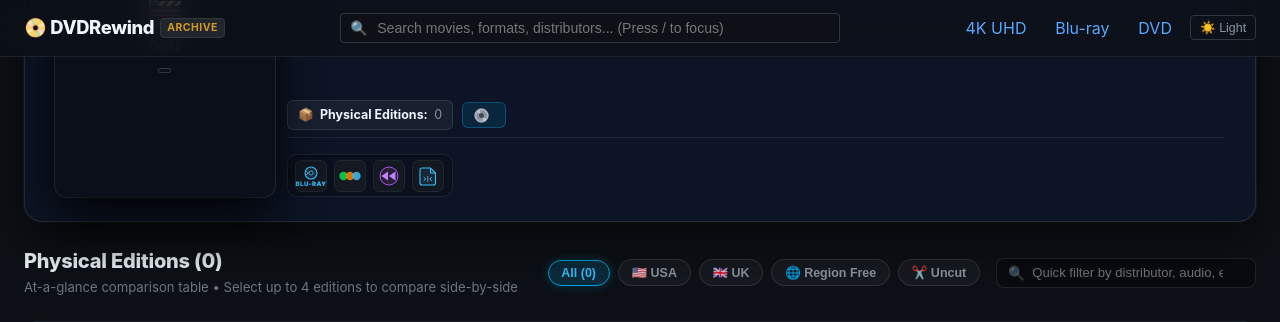
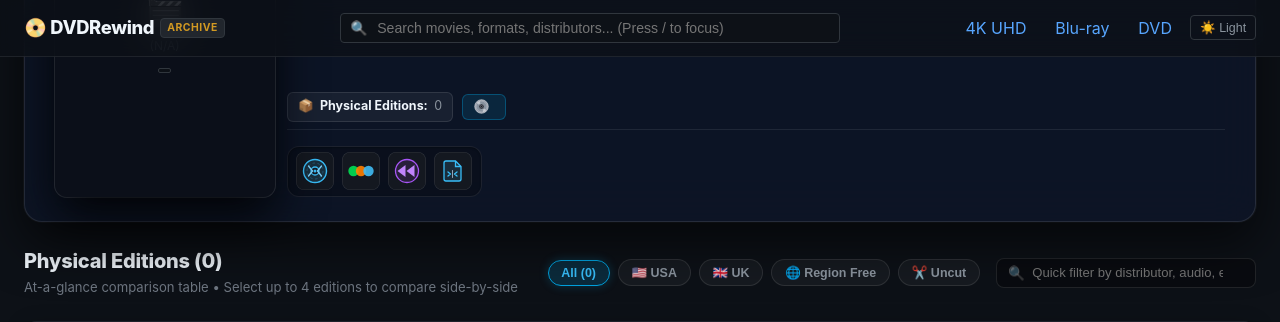
Before and after one commit to deadman36g/dvdrewind, a Python web app: template src/web/templates/movie.html in a window 1280 px wide. Shown: the top 322 px of the page. Run offline with Jinja, Linux system fonts and the light colour scheme; the template is opened without the code that fills it, so the values that code supplies are empty.

Commit message:
feat(ui): enlarge external buttons to 38x38, remove text, and sharpen IMDb vector logo

```diff
--- a/src/web/static/style.css
+++ b/src/web/static/style.css
@@ -3535,34 +3535,34 @@ main {
 .hero-ext-strip {
   display: inline-flex !important;
   align-items: center !important;
-  gap: 0.45rem !important;
-  background: rgba(10, 15, 26, 0.6) !important;
-  padding: 0.28rem 0.45rem !important;
-  border-radius: 10px !important;
+  gap: 0.5rem !important;
+  background: rgba(10, 15, 26, 0.65) !important;
+  padding: 0.35rem 0.55rem !important;
+  border-radius: 12px !important;
   border: 1px solid rgba(255, 255, 255, 0.08) !important;
   box-shadow: inset 0 1px 2px rgba(0, 0, 0, 0.3) !important;
 }
 
 .ext-icon-btn-sm {
-  width: 32px !important;
-  height: 32px !important;
-  min-width: 32px !important;
-  min-height: 32px !important;
+  width: 38px !important;
+  height: 38px !important;
+  min-width: 38px !important;
+  min-height: 38px !important;
   aspect-ratio: 1 / 1 !important;
   display: inline-flex !important;
   align-items: center !important;
   justify-content: center !important;
-  border-radius: 7px !important;
+  border-radius: 8px !important;
   transition: transform 0.18s cubic-bezier(0.16, 1, 0.3, 1), filter 0.18s ease, box-shadow 0.18s ease !important;
   line-height: 0 !important;
   text-decoration: none !important;
 }
 
 .ext-icon-btn-sm svg {
-  width: 32px !important;
-  height: 32px !important;
+  width: 38px !important;
+  height: 38px !important;
   display: block !important;
-  border-radius: 7px !important;
+  border-radius: 8px !important;
 }
 
 .ext-icon-btn-sm:hover {
--- a/src/web/templates/icons.html
+++ b/src/web/templates/icons.html
@@ -395,69 +395,80 @@
 </span>
 {% endmacro %}
 
-{# ================= 3. BESPOKE UNIVERSAL EXTERNAL RESOURCE BUTTONS (SQUARE 32x32) ================= #}
+{# ================= 3. BESPOKE UNIVERSAL EXTERNAL RESOURCE BUTTONS (SQUARE 38x38, TEXTLESS & SHARP) ================= #}
 
-{% macro imdb_button(size=32) %}
-<svg width="{{ size }}" height="{{ size }}" viewBox="0 0 32 32" fill="none" xmlns="http://www.w3.org/2000/svg" style="display: block; shape-rendering: geometricPrecision; text-rendering: geometricPrecision;" aria-label="IMDb">
-  <rect width="32" height="32" rx="7" fill="#141820" stroke="rgba(255, 255, 255, 0.12)" stroke-width="1"/>
-  <rect x="4" y="8.5" width="24" height="15" rx="3.5" fill="rgba(245, 197, 24, 0.14)" stroke="#E5B824" stroke-width="1.1"/>
-  <text x="16" y="19.2" font-family="'Impact', 'Arial Black', sans-serif" font-size="9" font-weight="900" text-anchor="middle" fill="#F5C518" letter-spacing="-0.01em">IMDb</text>
+{% macro imdb_button(size=38) %}
+<svg width="{{ size }}" height="{{ size }}" viewBox="0 0 38 38" fill="none" xmlns="http://www.w3.org/2000/svg" style="display: block; shape-rendering: geometricPrecision;" aria-label="IMDb">
+  <rect width="38" height="38" rx="8" fill="#141820" stroke="rgba(255, 255, 255, 0.12)" stroke-width="1.2"/>
+  <rect x="4.5" y="11" width="29" height="16" rx="3.5" fill="#F5C518"/>
+  <g transform="translate(1.85, 1.93) scale(1.43)">
+    <path d="M4.7954 8.2603v7.3636H2.8899V8.2603h1.9055zm6.5367 0v7.3636H9.6707v-4.9704l-.6711 4.9704H7.813l-.6986-4.8618-.0066 4.8618h-1.668V8.2603h2.468c.0748.4476.1492.9694.2307 1.5734l.2712 1.8713.4407-3.4447h2.4817zm2.9772 1.3289c.0742.0404.122.108.1417.2034.0279.0953.0345.3118.0345.6442v2.8548c0 .4881-.0345.7867-.0955.8954-.0609.1152-.2304.1695-.5018.1695V9.5211c.204 0 .3457.0205.4211.0681zm-.0211 6.0347c.4543 0 .8006-.0265 1.0245-.0742.2304-.0477.4204-.1357.5694-.2648.1556-.1218.2642-.298.3251-.5219.0611-.2238.1021-.6648.1021-1.3224v-2.5832c0-.6986-.0271-1.1668-.0742-1.4039-.041-.237-.1431-.4543-.3126-.6437-.1695-.1973-.4198-.3324-.7456-.421-.3191-.0808-.8542-.1285-1.7694-.1285h-1.4244v7.3636h2.3051zm5.14-1.7827c0 .3523-.0199.5762-.0544.6708-.033.0947-.1894.1424-.3046.1424-.1086 0-.19-.0477-.2238-.1351-.041-.0887-.0609-.2986-.0609-.6238v-1.9469c0-.3324.0199-.5423.0543-.6237.0338-.0808.1086-.122.2171-.122.1153 0 .2709.0412.3114.1425.041.0947.0609.2986.0609.6032v1.8926zm-2.4747-5.5809v7.3636h1.7157l.1152-.4675c.1556.1894.3251.3324.5152.4271.1828.0881.4608.1357.678.1357.3047 0 .5629-.0748.7802-.237.2165-.1562.3589-.3462.4198-.5628.0543-.2173.0887-.543.0887-.9841v-2.0675c0-.4409-.0139-.7324-.0344-.8681-.0199-.1357-.0742-.2781-.1695-.4204-.1021-.1425-.2437-.251-.4272-.3325-.1834-.0742-.3999-.1152-.6576-.1152-.2172 0-.4952.0477-.6846.1285-.1835.0887-.353.2238-.5086.4007V8.2603h-1.8309z" fill="#141820"/>
+  </g>
 </svg>
 {% endmacro %}
 
-{% macro beaver_button(size=32) %}
-<svg width="{{ size }}" height="{{ size }}" viewBox="0 0 32 32" fill="none" xmlns="http://www.w3.org/2000/svg" style="display: block; shape-rendering: geometricPrecision; text-rendering: geometricPrecision;" aria-label="DVDBeaver">
-  <rect width="32" height="32" rx="7" fill="#141820" stroke="rgba(255, 255, 255, 0.12)" stroke-width="1"/>
-  <!-- Stylized Cinephile Loupe / Beaver Emblem -->
-  <ellipse cx="16" cy="13.5" rx="7.5" ry="6" fill="rgba(245, 158, 11, 0.15)" stroke="#F59E0B" stroke-width="1.1"/>
-  <circle cx="13.5" cy="12.5" r="1.1" fill="#FDE68A"/>
-  <circle cx="18.5" cy="12.5" r="1.1" fill="#FDE68A"/>
-  <path d="M14.5 15.5H17.5V17.5H14.5Z" fill="#FFFFFF"/>
-  <line x1="16" y1="15.5" x2="16" y2="17.5" stroke="#141820" stroke-width="0.6"/>
-  <path d="M15 14.5H17L16 15.5L15 14.5Z" fill="#D97706"/>
-  <text x="16" y="25.5" font-family="'Impact', 'Arial Black', sans-serif" font-size="5.8" font-weight="900" text-anchor="middle" fill="#FBBF24" letter-spacing="0.08em">BEAVER</text>
+{% macro beaver_button(size=38) %}
+<svg width="{{ size }}" height="{{ size }}" viewBox="0 0 38 38" fill="none" xmlns="http://www.w3.org/2000/svg" style="display: block; shape-rendering: geometricPrecision;" aria-label="DVDBeaver">
+  <rect width="38" height="38" rx="8" fill="#141820" stroke="rgba(255, 255, 255, 0.12)" stroke-width="1.2"/>
+  <!-- Textless: Stylized Cinephile Beaver Emblem with Buck Teeth & Optical Disc Ears -->
+  <circle cx="12" cy="13" r="3.2" fill="rgba(245, 158, 11, 0.25)" stroke="#F59E0B" stroke-width="1.2"/>
+  <circle cx="26" cy="13" r="3.2" fill="rgba(245, 158, 11, 0.25)" stroke="#F59E0B" stroke-width="1.2"/>
+  <ellipse cx="19" cy="19" rx="10.5" ry="8.5" fill="rgba(245, 158, 11, 0.16)" stroke="#F59E0B" stroke-width="1.3"/>
+  <ellipse cx="19" cy="21" rx="6.5" ry="4.5" fill="rgba(254, 240, 138, 0.22)"/>
+  <!-- Beaver Eyes -->
+  <circle cx="15.5" cy="17" r="1.6" fill="#FEF08A"/>
+  <circle cx="22.5" cy="17" r="1.6" fill="#FEF08A"/>
+  <!-- Beaver Nose -->
+  <path d="M17.5 19.5H20.5L19 21L17.5 19.5Z" fill="#D97706"/>
+  <!-- Buck Teeth -->
+  <path d="M17.5 21.5H20.5V24.5H17.5Z" fill="#FFFFFF"/>
+  <line x1="19" y1="21.5" x2="19" y2="24.5" stroke="#141820" stroke-width="0.7"/>
 </svg>
 {% endmacro %}
 
-{% macro bluray_dot_com_button(size=32) %}
-<svg width="{{ size }}" height="{{ size }}" viewBox="0 0 32 32" fill="none" xmlns="http://www.w3.org/2000/svg" style="display: block; shape-rendering: geometricPrecision; text-rendering: geometricPrecision;" aria-label="Blu-ray.com">
-  <rect width="32" height="32" rx="7" fill="#141820" stroke="rgba(255, 255, 255, 0.12)" stroke-width="1"/>
-  <!-- Optical Disc with laser track -->
-  <circle cx="16" cy="13" r="6" fill="rgba(56, 189, 248, 0.14)" stroke="#38BDF8" stroke-width="1.1"/>
-  <circle cx="16" cy="13" r="2" fill="#141820" stroke="#38BDF8" stroke-width="0.9"/>
-  <path d="M11.5 11.5L13.5 13L11.5 14.5" stroke="#7DD3FC" stroke-width="0.8" stroke-linecap="round"/>
-  <text x="16" y="25.5" font-family="-apple-system, BlinkMacSystemFont, 'Segoe UI', sans-serif" font-size="6.2" font-weight="900" text-anchor="middle" fill="#38BDF8" letter-spacing="0.06em">BLU-RAY</text>
+{% macro bluray_dot_com_button(size=38) %}
+<svg width="{{ size }}" height="{{ size }}" viewBox="0 0 38 38" fill="none" xmlns="http://www.w3.org/2000/svg" style="display: block; shape-rendering: geometricPrecision;" aria-label="Blu-ray.com">
+  <rect width="38" height="38" rx="8" fill="#141820" stroke="rgba(255, 255, 255, 0.12)" stroke-width="1.2"/>
+  <!-- Textless: Laser Optical Disc with Spindle and Dynamic Read Beams -->
+  <circle cx="19" cy="19" r="11.5" fill="rgba(56, 189, 248, 0.14)" stroke="#38BDF8" stroke-width="1.4"/>
+  <circle cx="19" cy="19" r="8" stroke="rgba(56, 189, 248, 0.35)" stroke-width="0.8" stroke-dasharray="2.5 2.5"/>
+  <circle cx="19" cy="19" r="4" fill="#141820" stroke="#38BDF8" stroke-width="1.3"/>
+  <circle cx="19" cy="19" r="1.5" fill="#38BDF8"/>
+  <path d="M12.5 14L16.5 19L12.5 24" stroke="#7DD3FC" stroke-width="1.3" stroke-linecap="round" stroke-linejoin="round"/>
+  <path d="M25.5 14L21.5 19L25.5 24" stroke="#7DD3FC" stroke-width="1.3" stroke-linecap="round" stroke-linejoin="round"/>
 </svg>
 {% endmacro %}
 
-{% macro letterboxd_button(size=32) %}
-<svg width="{{ size }}" height="{{ size }}" viewBox="0 0 32 32" fill="none" xmlns="http://www.w3.org/2000/svg" style="display: block; shape-rendering: geometricPrecision;" aria-label="Letterboxd">
-  <rect width="32" height="32" rx="7" fill="#141820" stroke="rgba(255, 255, 255, 0.12)" stroke-width="1"/>
-  <!-- Three glowing aperture discs -->
-  <circle cx="9.5" cy="16" r="4.2" fill="#00E054" fill-opacity="0.85"/>
-  <circle cx="16" cy="16" r="4.2" fill="#FF8000" fill-opacity="0.85"/>
-  <circle cx="22.5" cy="16" r="4.2" fill="#40BCF4" fill-opacity="0.85"/>
+{% macro letterboxd_button(size=38) %}
+<svg width="{{ size }}" height="{{ size }}" viewBox="0 0 38 38" fill="none" xmlns="http://www.w3.org/2000/svg" style="display: block; shape-rendering: geometricPrecision;" aria-label="Letterboxd">
+  <rect width="38" height="38" rx="8" fill="#141820" stroke="rgba(255, 255, 255, 0.12)" stroke-width="1.2"/>
+  <!-- Textless: Three glowing cinephile aperture circles -->
+  <circle cx="11.5" cy="19" r="5.2" fill="#00E054" fill-opacity="0.9"/>
+  <circle cx="19" cy="19" r="5.2" fill="#FF8000" fill-opacity="0.9"/>
+  <circle cx="26.5" cy="19" r="5.2" fill="#40BCF4" fill-opacity="0.9"/>
 </svg>
 {% endmacro %}
 
-{% macro rewind_button(size=32) %}
-<svg width="{{ size }}" height="{{ size }}" viewBox="0 0 32 32" fill="none" xmlns="http://www.w3.org/2000/svg" style="display: block; shape-rendering: geometricPrecision;" aria-label="DVDCompare">
-  <rect width="32" height="32" rx="7" fill="#141820" stroke="rgba(255, 255, 255, 0.12)" stroke-width="1"/>
-  <circle cx="16" cy="16" r="9" fill="rgba(168, 85, 247, 0.12)" stroke="#A855F7" stroke-width="1"/>
-  <polygon points="15,11.5 8.5,16 15,20.5" fill="#C084FC"/>
-  <polygon points="22.5,11.5 16,16 22.5,20.5" fill="#C084FC"/>
+{% macro rewind_button(size=38) %}
+<svg width="{{ size }}" height="{{ size }}" viewBox="0 0 38 38" fill="none" xmlns="http://www.w3.org/2000/svg" style="display: block; shape-rendering: geometricPrecision;" aria-label="DVDCompare">
+  <rect width="38" height="38" rx="8" fill="#141820" stroke="rgba(255, 255, 255, 0.12)" stroke-width="1.2"/>
+  <!-- Textless: Circular film spool with dual fast-rewind transport chevrons -->
+  <circle cx="19" cy="19" r="11.5" fill="rgba(168, 85, 247, 0.12)" stroke="#A855F7" stroke-width="1.3"/>
+  <polygon points="17.5,13 9.5,19 17.5,25" fill="#C084FC"/>
+  <polygon points="26.5,13 18.5,19 26.5,25" fill="#C084FC"/>
 </svg>
 {% endmacro %}
 
-{% macro archive_button(size=32) %}
-<svg width="{{ size }}" height="{{ size }}" viewBox="0 0 32 32" fill="none" xmlns="http://www.w3.org/2000/svg" style="display: block; shape-rendering: geometricPrecision;" aria-label="Archived HTML Snapshot">
-  <rect width="32" height="32" rx="7" fill="#141820" stroke="rgba(255, 255, 255, 0.12)" stroke-width="1"/>
-  <path d="M10 8H18.5L23.5 13V23C23.5 24.1 22.6 25 21.5 25H10C8.9 25 8 24.1 8 23V10C8 8.9 8.9 8 10 8Z" fill="rgba(56, 189, 248, 0.1)" stroke="#38BDF8" stroke-width="1.1"/>
-  <polyline points="18.5 8 18.5 13 23.5 13" stroke="#38BDF8" stroke-width="1" fill="none"/>
-  <!-- Code brackets / snapshot lines -->
-  <path d="M12 17.5L13.8 19L12 20.5" stroke="#38BDF8" stroke-width="1" stroke-linecap="round" stroke-linejoin="round"/>
-  <path d="M19.5 17.5L17.7 19L19.5 20.5" stroke="#38BDF8" stroke-width="1" stroke-linecap="round" stroke-linejoin="round"/>
-  <line x1="15.8" y1="16.5" x2="15.8" y2="21.5" stroke="#94A3B8" stroke-width="0.8" stroke-linecap="round"/>
+{% macro archive_button(size=38) %}
+<svg width="{{ size }}" height="{{ size }}" viewBox="0 0 38 38" fill="none" xmlns="http://www.w3.org/2000/svg" style="display: block; shape-rendering: geometricPrecision;" aria-label="Archived HTML Snapshot">
+  <rect width="38" height="38" rx="8" fill="#141820" stroke="rgba(255, 255, 255, 0.12)" stroke-width="1.2"/>
+  <!-- Textless: Archival Document Vault Snapshot -->
+  <path d="M12 9H21.5L27 14.5V27C27 28.1 26.1 29 25 29H12C10.9 29 10 28.1 10 27V11C10 9.9 10.9 9 12 9Z" fill="rgba(56, 189, 248, 0.12)" stroke="#38BDF8" stroke-width="1.3"/>
+  <polyline points="21.5 9 21.5 14.5 27 14.5" stroke="#38BDF8" stroke-width="1.3" fill="none"/>
+  <!-- Fast Code / Camera Snapshot Reticle -->
+  <path d="M14 20L16.5 22L14 24" stroke="#38BDF8" stroke-width="1.3" stroke-linecap="round" stroke-linejoin="round"/>
+  <path d="M23 20L20.5 22L23 24" stroke="#38BDF8" stroke-width="1.3" stroke-linecap="round" stroke-linejoin="round"/>
+  <line x1="18.5" y1="18.5" x2="18.5" y2="25.5" stroke="#94A3B8" stroke-width="1" stroke-linecap="round"/>
 </svg>
 {% endmacro %}
 
```
